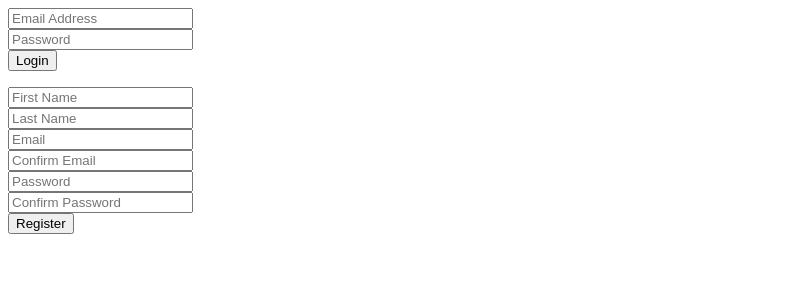
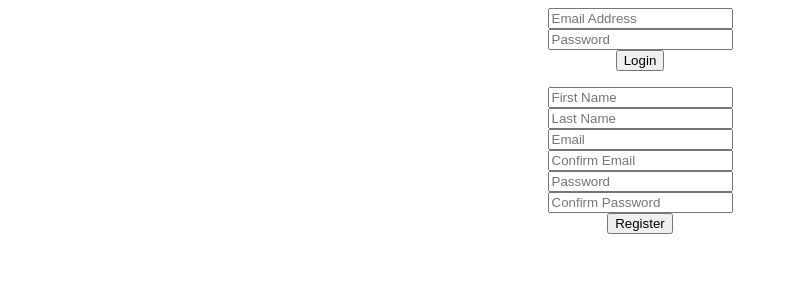
Before and after one commit to TOMATOD5/Social_Site_PHP, a PHP site: page /register.php in a window 1280 px wide. Shown: the top 300 px of the page, without its empty margins (0-788 px from the left). Run offline with PHP 8.4, Linux system fonts and the light colour scheme.

Commit message:
Adding css

```diff
--- /dev/null
+++ b/assets/css/register_style.css
@@ -0,0 +1,3 @@
+form {
+    text-align: center;
+}
--- a/includes/form_handlers/register_handler.php
+++ b/includes/form_handlers/register_handler.php
@@ -1,4 +1,4 @@
-<?php
+ <?php
 //Declaring variables to prevent errors
 $fname = ""; //First name
 $lname = ""; //Last name
--- a/register.php
+++ b/register.php
@@ -7,6 +7,7 @@ require 'includes/form_handlers/login_handler.php';
 <html>
 <head>
 	<title>Welcome to Social!</title>
+	<link rel="stylesheet" href="assets/css/register_style.css">
 </head>
 <body>
 
```
Also changed, not shown: 2 other files.
